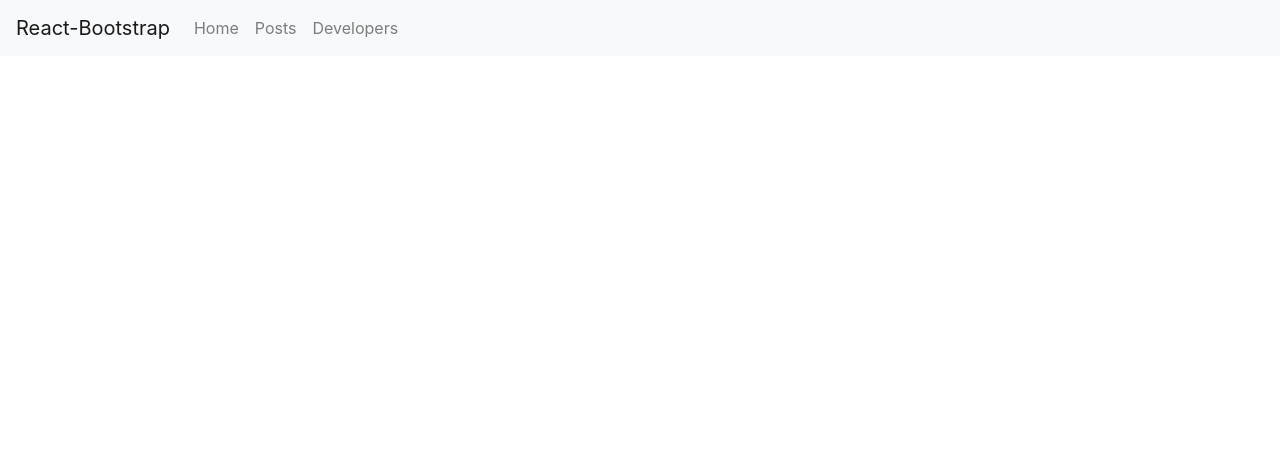
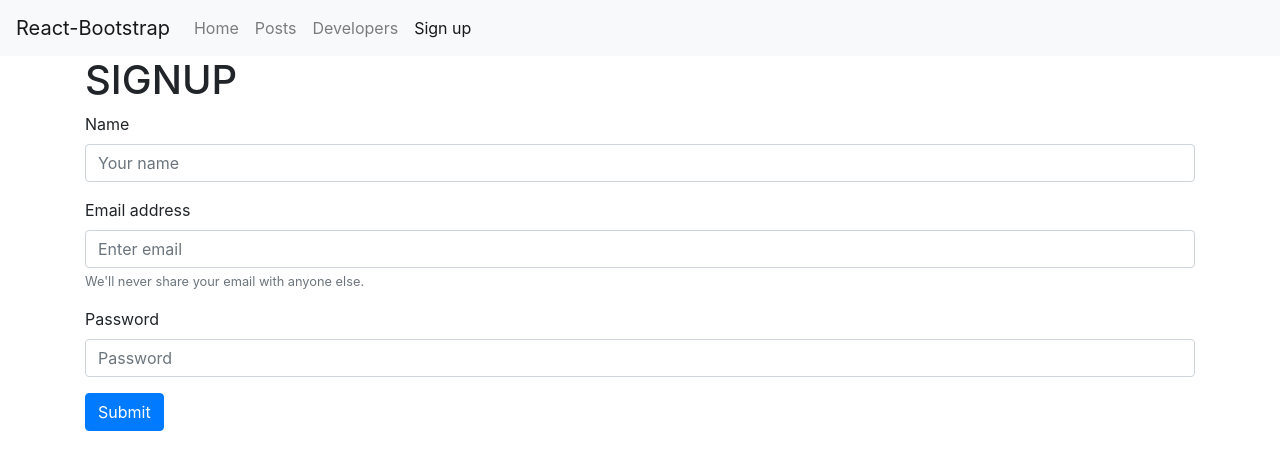
Before and after one commit to JasonNelemans/coders-network, a React (Create React App) app: page /signup in a window 1280 px wide. Shown: the top 470 px of the page. Built offline with nearby package versions, Linux system fonts and the light colour scheme.

Commit message:
added signup route and navigation, created form

```diff
--- a/src/App.js
+++ b/src/App.js
@@ -7,6 +7,7 @@
 import DevelopersList from "./pages/DevelopersList";
 import PostDetails from "./pages/PostDetails";
 import DeveloperDetails from './pages/DeveloperDetails';
+import SignUp from "./pages/SignUp";
 
 function App() {
   return (
@@ -18,6 +19,7 @@
         <Route path="/posts/:id" component={PostDetails} />
         <Route exact path="/developers" component={DevelopersList} />
         <Route path="/developers/:id" component={DeveloperDetails} />
+        <Route path="/signup" component={SignUp} />
       </Switch>
     </div>
   );
--- a/src/components/Navigation.js
+++ b/src/components/Navigation.js
@@ -21,6 +21,9 @@
           <Nav.Link as={NavLink} to="/developers">
             Developers
           </Nav.Link>
+          <Nav.Link as={NavLink} to="/signup">
+            Sign up
+          </Nav.Link>
         </Nav>
       </Navbar.Collapse>
     </Navbar>
--- /dev/null
+++ b/src/pages/SignUp/index.js
@@ -0,0 +1,34 @@
+import React from 'react';
+import Form from "react-bootstrap/Form";
+import Container from "react-bootstrap/Container";
+import Button from "react-bootstrap/Button";
+
+export default function SignUp() {
+  return (
+    <Container>
+      <h1>SIGNUP</h1>
+      <Form>
+        <Form.Group controlId="formBasicName">
+          <Form.Label>Name</Form.Label>
+          <Form.Control type="name" placeholder="Your name" />
+        </Form.Group>
+
+        <Form.Group controlId="formBasicEmail">
+          <Form.Label>Email address</Form.Label>
+          <Form.Control type="email" placeholder="Enter email" />
+          <Form.Text className="text-muted">
+            We'll never share your email with anyone else.
+          </Form.Text>
+        </Form.Group>
+
+        <Form.Group controlId="formBasicPassword">
+          <Form.Label>Password</Form.Label>
+          <Form.Control type="password" placeholder="Password" />
+        </Form.Group>
+        <Button variant="primary" type="submit">
+          Submit
+        </Button>
+      </Form>
+    </Container>
+  )
+}
```
Also changed, not shown: src/store/developers/actions.js (line endings or trailing spaces).
